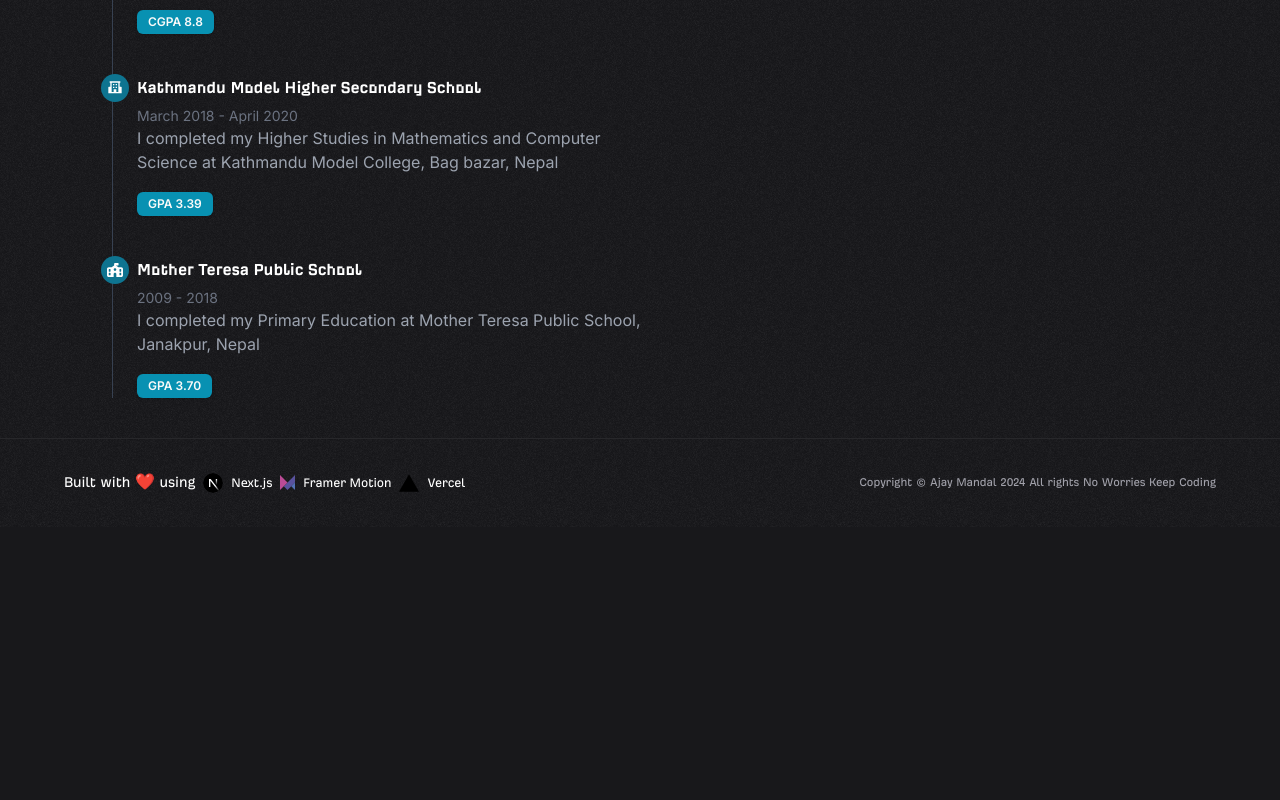
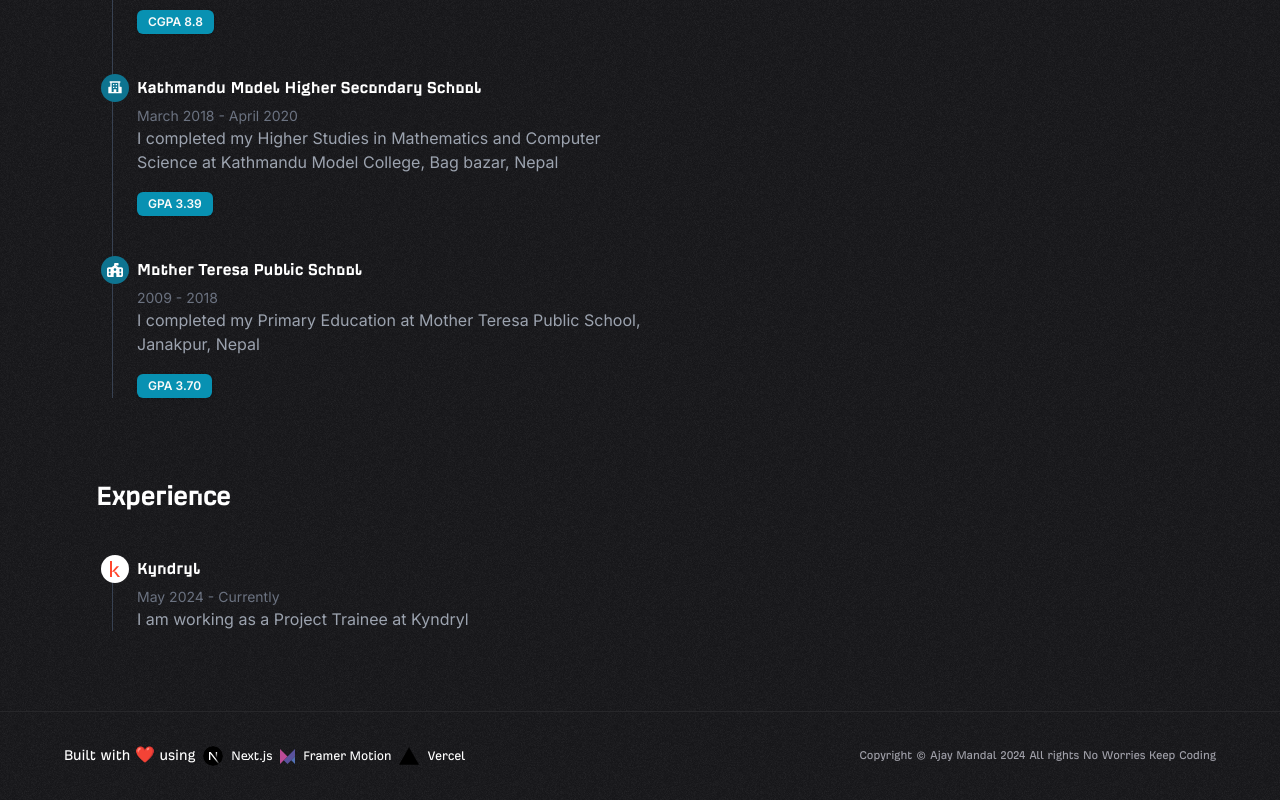
Before and after one commit to ajay-mandal/ajaymandal.me, a Next.js app: page /about in a window 1280 px wide. Shown: the part 822-1622 px from the top of the page. Before the commit the page ends 1349 px from the top, so only its background shows below. Built offline with nearby package versions, Linux system fonts and the light colour scheme.

Commit message:
x3 about

```diff
--- a/components/pages/about.tsx
+++ b/components/pages/about.tsx
@@ -3,6 +3,7 @@ import {BiLinkExternal} from "react-icons/bi";
 import { Slide } from "@/components/animations/Slide";
 import { Badge } from "../ui/badge";
 import Education from "./education-flow";
+import Experience from "./experience";
 
 export default async function AboutPage() {
 
@@ -33,6 +34,14 @@ export default async function AboutPage() {
                   </h1>< br/>
                   <div className="px-4">
                     <Education />
+                  </div>
+                </Slide>
+                <Slide delay={0.14}>
+                  <h1 className="font-incognito font-semibold tracking-tight sm:text-3xl text-xl lg:leading-tight basis-1/2 mb-4">
+                    Experience
+                  </h1>< br/>
+                  <div className="px-4">
+                    <Experience />
                   </div>
                 </Slide>
               </div>
--- /dev/null
+++ b/components/pages/experience.tsx
@@ -0,0 +1,28 @@
+import { FaUniversity } from "react-icons/fa";
+import { FaSchoolFlag } from "react-icons/fa6";
+import { BiSolidSchool } from "react-icons/bi";
+import { Badge } from "../ui/badge";
+import Image from "next/image";
+
+
+export default function Experience() {
+    return (
+        <ol className="relative border-s  border-gray-700">
+            <li className="mb-10 ms-6">
+                <div className="absolute flex items-center justify-center w-7 h-7  rounded-full -start-3 bg-white">
+                <Image
+                src="/KD.svg"
+                width="10"
+                height="10"
+                alt="kyndyl"
+                />
+                </div>
+                <h3 className="flex items-center mb-1 text-lg font-semibold text-white">Kyndryl</h3>
+                <time className="block text-sm font-normal text-gray-500">May 2024 - Currently</time>
+                <p className="mb-4 text-base font-normal text-gray-400">I am working as a Project Trainee at Kyndryl</p>
+            </li>
+        </ol>
+
+
+    )
+}
```
Also changed, not shown: public/KD.svg (added).
